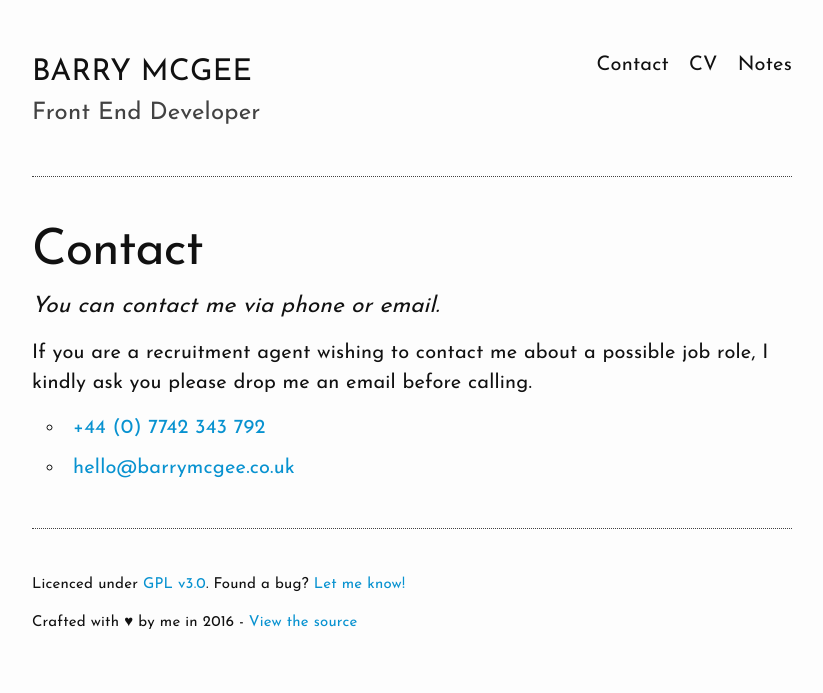
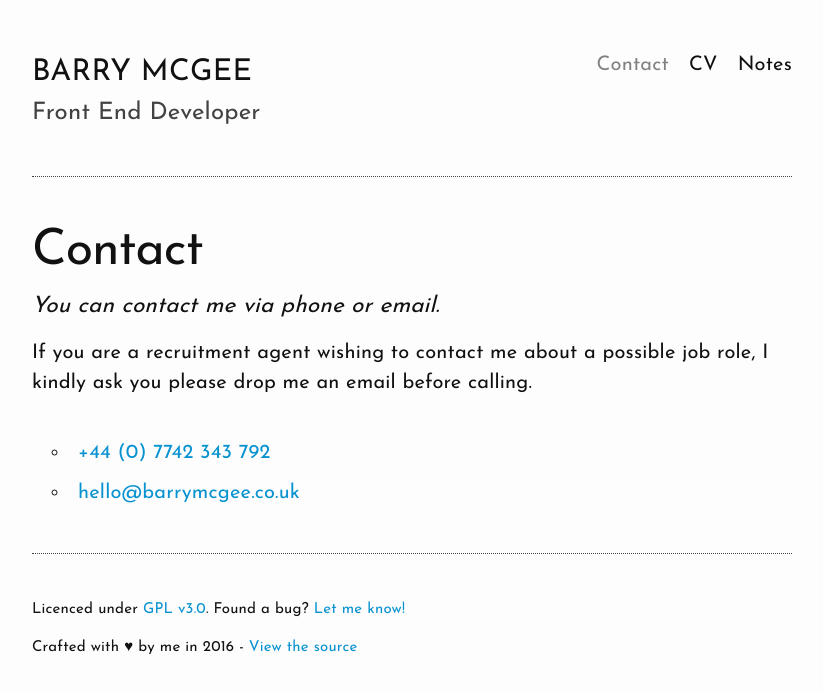
Before and after one commit to ciaranmckenna/ciaranmckenna.com, a Jekyll site: the page built from contact.html, in a window 1280 px wide. Shown: the top 693 px of the page, without its empty margins (228-1051 px from the left). Built offline with Jekyll 4.4.1, drawn with Linux system fonts in a browser that asks for light colours.

Commit message:
Ensure current page cannot be selected from primary nav

```diff
--- a/_includes/header.html
+++ b/_includes/header.html
@@ -16,11 +16,18 @@
       <span class="primary-nav__label">Main Menu:</span>
 
       <div class="nav-wrap">
+        {% assign url = page.url|remove:'index.html' %}
         {% for my_page in site.pages %}
           {% if my_page.title %}
           <div class="primary-nav__item">
-            <a href="{{ my_page.url | prepend: site.baseurl }}">{{ my_page.title }}</a>
-            <span class="link-arrow">&rarr;</span>
+
+            {% if url == my_page.url %}
+              <span class="is-selected">{{ my_page.title }}</span>
+            {% else %}
+              <a href="{{ my_page.url | prepend: site.baseurl }}">{{ my_page.title }}</a>
+              <span class="link-arrow">&rarr;</span>
+            {% endif %}
+
           </div>
           {% endif %}
         {% endfor %}
--- a/_sass/components/_primary-nav.scss
+++ b/_sass/components/_primary-nav.scss
@@ -32,6 +32,10 @@
     .link-arrow {
       position: relative;
       top: 2px;
+    }
+
+    .is-selected {
+      color: $grey-color;
     }
   }
 }
--- a/css/main.css
+++ b/css/main.css
@@ -744,6 +744,12 @@ a {
   a:hover {
     border-bottom: 3px solid #d0dd02; }
 
+/**
+  * Default UL styling
+  */
+ul {
+  margin: 4rem 2rem; }
+
 .container {
   max-width: 800px;
   margin: auto; }
@@ -969,6 +975,8 @@ blockquote {
     .primary-nav__item .link-arrow {
       position: relative;
       top: 2px; }
+    .primary-nav__item .is-selected {
+      color: #828282; }
 
 @media screen and (min-width: 640px) {
   .nav-wrap {
```
